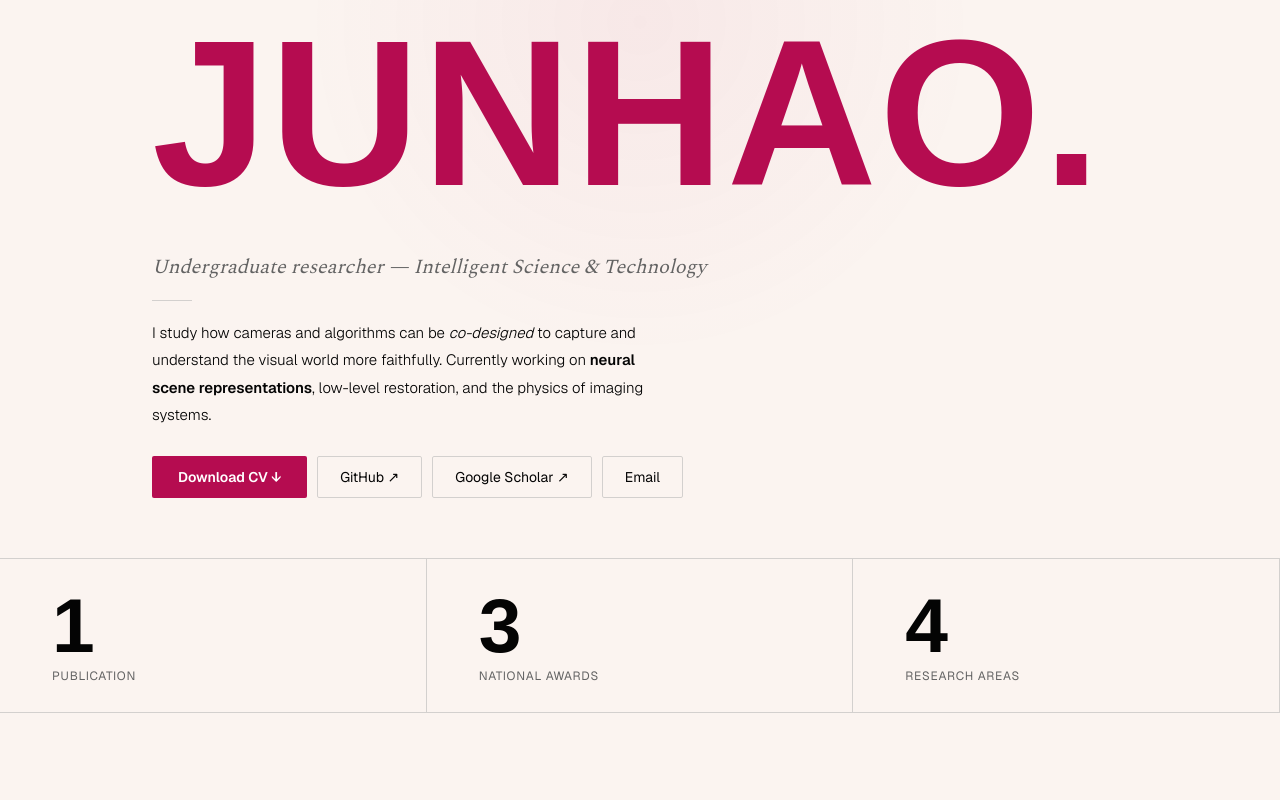
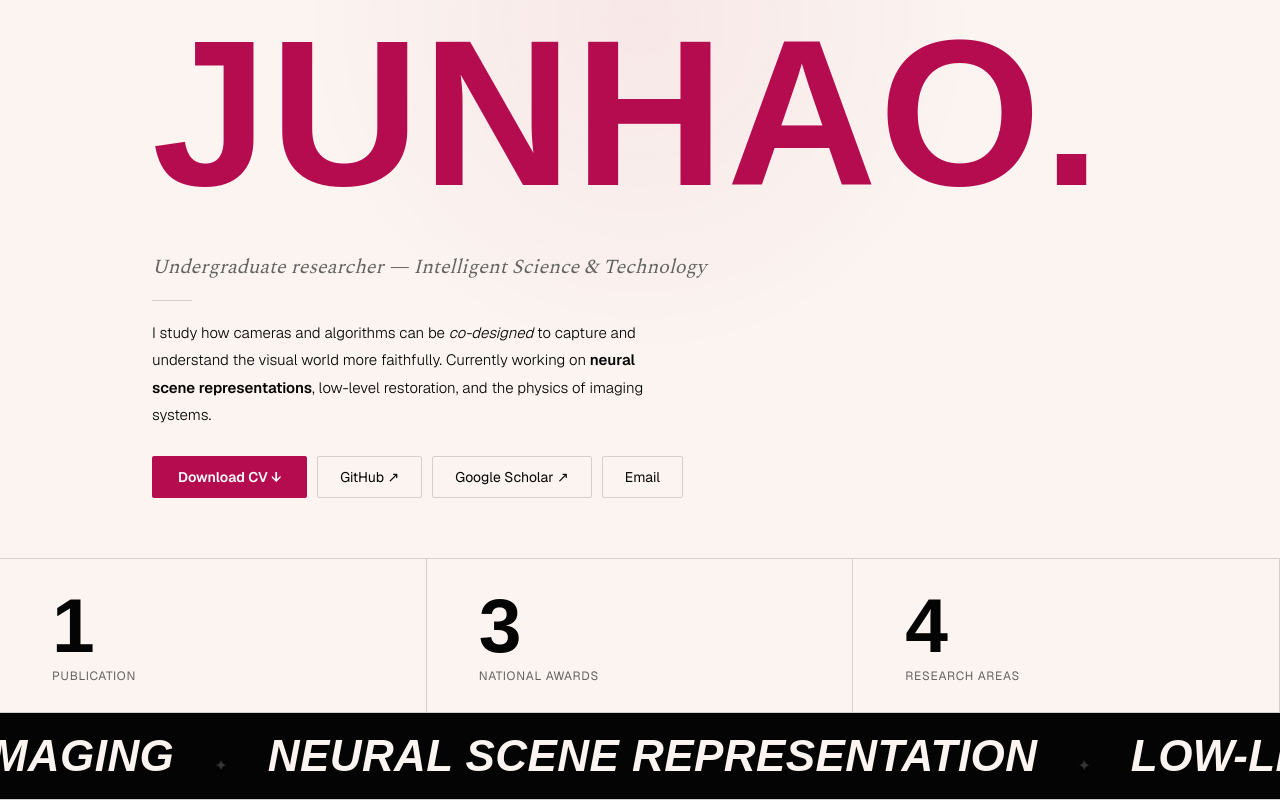
Before and after one commit to usagi1210/usagi1210.github.io, a Next.js app: page / in a window 1280 px wide. Shown: the part 378-1178 px from the top of the page. Before the commit the page ends 1091 px from the top, so only its background shows below. Built offline with nearby package versions, Linux system fonts and the light colour scheme; a web font is replaced by a local one.

Commit message:
feat: marquee scrolling text strip

```diff
--- a/src/app/page.tsx
+++ b/src/app/page.tsx
@@ -4,6 +4,7 @@ import Spotlight from '@/components/Spotlight'
 import Nav from '@/components/Nav'
 import Hero from '@/components/Hero'
 import StatsRow from '@/components/StatsRow'
+import Marquee from '@/components/Marquee'
 
 export default function Home() {
   return (
@@ -14,6 +15,7 @@ export default function Home() {
       <Nav />
       <Hero />
       <StatsRow />
+      <Marquee />
     </main>
   )
 }
--- /dev/null
+++ b/src/components/Marquee.tsx
@@ -0,0 +1,20 @@
+import { marqueeItems } from '@/data/content'
+
+export default function Marquee() {
+  const doubled = [...marqueeItems, ...marqueeItems]
+
+  return (
+    <div style={{ overflow: 'hidden', whiteSpace: 'nowrap', padding: '18px 0', borderBottom: '1px solid var(--rule)', background: 'var(--ink)' }}>
+      <div style={{ display: 'inline-block', animation: 'marquee 20s linear infinite' }}>
+        {doubled.map((item, i) => (
+          <span key={i}>
+            <span style={{ display: 'inline-block', fontFamily: 'var(--font-display)', fontWeight: 900, fontStyle: 'italic', fontSize: 'clamp(1.5rem,3.5vw,2.75rem)', letterSpacing: '0.01em', textTransform: 'uppercase', color: 'oklch(0.972 0.009 55)', padding: '0 36px' }}>
+              {item}
+            </span>
+            <span style={{ color: 'oklch(0.972 0.009 55 / 0.2)', padding: '0 4px' }}>✦</span>
+          </span>
+        ))}
+      </div>
+    </div>
+  )
+}
```
